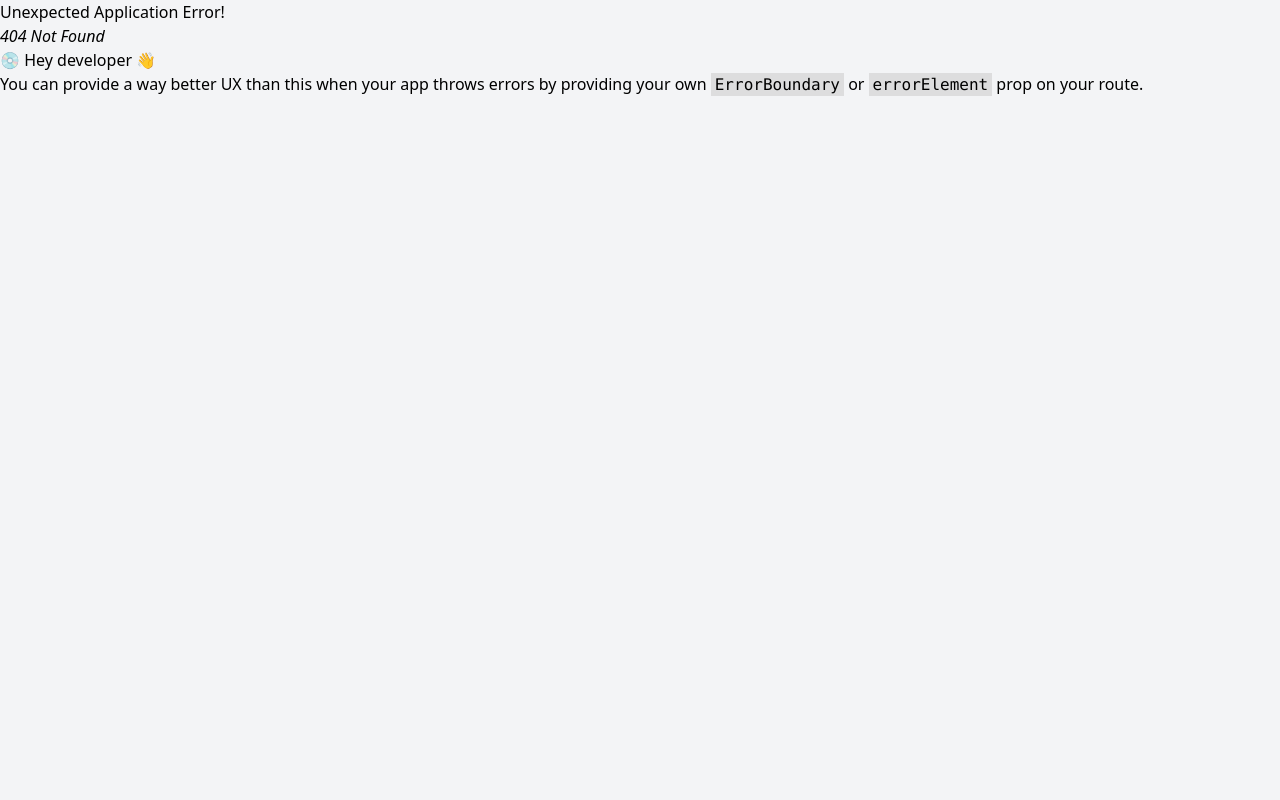
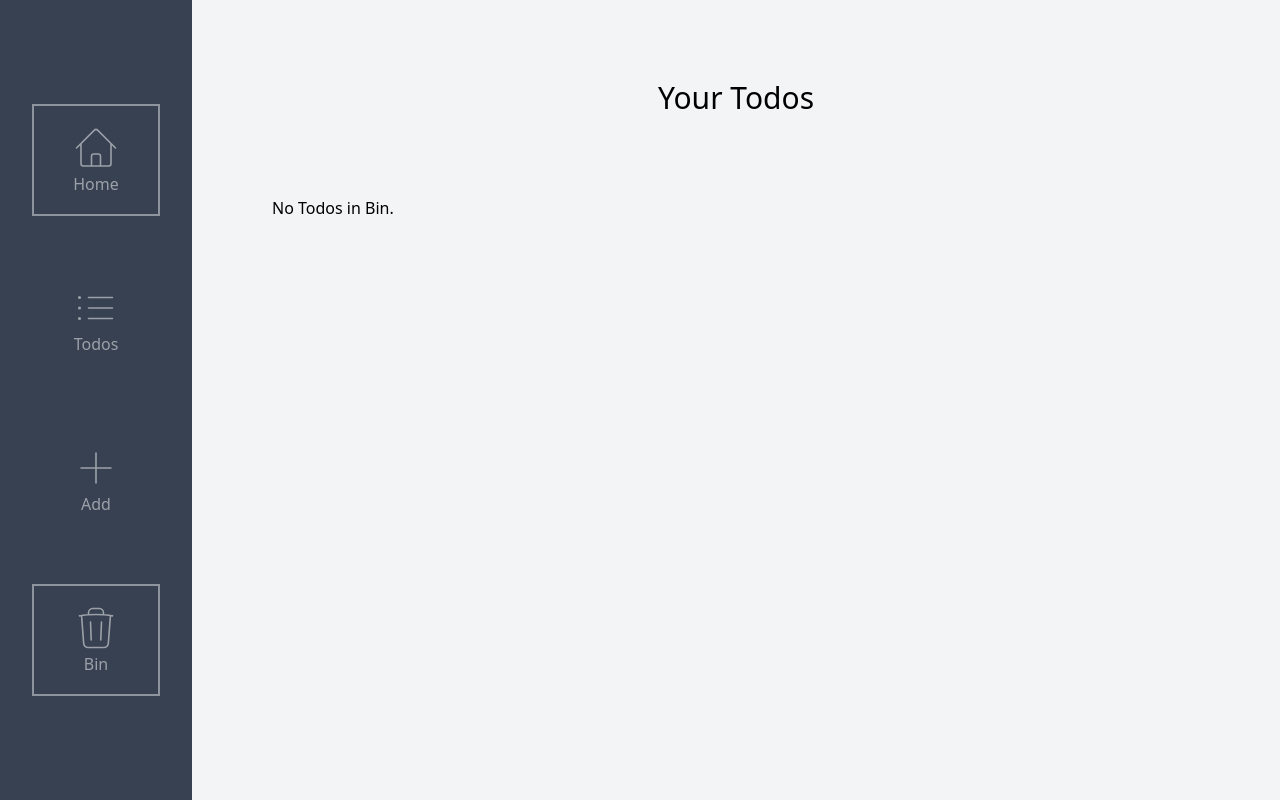
Before and after one commit to anonymous6299/ReactTodoApp, a React (Vite) app in the folder ReactApp/: page /bin in a window 1280 px wide. Before the commit this address had no page. Built offline with nearby package versions, Linux system fonts and the light colour scheme.

Commit message:
Bin&Priority

```diff
--- a/ReactApp/components/AddTodo.jsx
+++ b/ReactApp/components/AddTodo.jsx
@@ -1,8 +1,8 @@
-import React, { useEffect, useState } from 'react'
+import { useEffect, useState } from 'react'
 import SideNav from './SideNav'
 
 const AddTodo = () => {
-    const [Input, setInput] = useState({id:"", title: "", deadline: "", desc: "" });
+    const [Input, setInput] = useState({ id: "", title: "", deadline: "", desc: "", priority: ""});
     const [Data, setData] = useState([]);
     useEffect(() => {
         const savedTodos = localStorage.getItem("todo");
@@ -17,7 +17,7 @@ const AddTodo = () => {
 
     const submitData = (e) => {
         e.preventDefault();
-        Input.id=Data.length+1;
+        Input.id = Data.length + 1;
         const updatedData = [...Data, Input];
         setData(updatedData);
         localStorage.setItem("todo", JSON.stringify(updatedData));
@@ -28,19 +28,23 @@ const AddTodo = () => {
             <div className="form w-full">
                 <p className='text-center text-3xl my-20'>Add a Todo</p>
                 <form className='space-y-4 w-full'>
-                    <div className='flex w-fit mx-auto space-x-4'>
+                    <div className='flex w-fit mx-auto space-x-2'>
                         <div className='input flex flex-col'>
                             <label htmlFor="title">Todo Title</label>
-                            <input type="text" className='bg-[#F9FAFB] border border-[#D1D5DB] text-[#1F2937] focus:outline-none w-[30rem]  h-12 rounded-lg px-2' id='title' name='title' value={Input.title} onChange={onChange} />
+                            <input type="text" className='bg-[#F9FAFB] border border-[#D1D5DB] text-[#1F2937] focus:outline-none w-[30rem] h-12 rounded-lg px-2' id='title' name='title' value={Input.title} onChange={onChange} />
                         </div>
                         <div className='input flex flex-col'>
                             <label htmlFor="deadline">Todo Deadline</label>
-                            <input type="date" className='w-96 focus:outline-none border border-[#D1D5DB] h-12 rounded-lg px-4' id='deadline' name='deadline' value={Input.deadline} onChange={onChange} />
+                            <input type="date" className='w-80 focus:outline-none border border-[#D1D5DB] h-12 rounded-lg px-4' id='deadline' name='deadline' value={Input.deadline} onChange={onChange} />
+                        </div>
+                        <div className='input flex flex-col'>
+                            <label htmlFor="priority">Priority</label>
+                            <input type="text" className='bg-[#F9FAFB] border border-[#D1D5DB] text-[#1F2937] focus:outline-none w-16 h-12 rounded-lg px-2' id='priority' name='priority' value={Input.priority} onChange={onChange} />
                         </div>
                     </div>
                     <div className='input w-fit mx-auto flex flex-col'>
                         <label htmlFor="desc">Todo Description</label>
-                        <textarea className='resize-none w-[55rem] h-40 focus:outline-none border border-[#D1D5DB] rounded-lg px-2 py-4' id='desc' name='desc' value={Input.desc} onChange={onChange}></textarea>
+                        <textarea className='resize-none w-[55rem] h-40 focus:outline-none border border-[#D1D5DB] bg-[#F9FAFB] rounded-lg px-2 py-4' id='desc' name='desc' value={Input.desc} onChange={onChange}></textarea>
                     </div>
                     <div className="btn flex justify-end px-60"><button className='bg-[#3B82F6] px-4 py-2 rounded-md text-white hover:bg-[#2563EB]' onClick={submitData}>Add Todo</button></div>
                 </form>
--- /dev/null
+++ b/ReactApp/components/Bin.jsx
@@ -0,0 +1,38 @@
+import { useEffect, useState } from "react"
+import SideNav from "./SideNav"
+import Todo from "./Todo"
+
+const Bin = () => {
+  const [BinTodos, setBinTodos] = useState([])
+  useEffect(() => {
+    if (localStorage.getItem("bin")) {
+      setBinTodos(JSON.parse(localStorage.getItem("bin")))
+    }
+  }, [])
+  const DelTodo = (id) => {
+    const newTodos = BinTodos.filter((item) => {
+      return item.id !== id;
+    })
+    setBinTodos(newTodos);
+    localStorage.setItem("bin", JSON.stringify(newTodos))
+  }
+  return (
+    <>
+      <div className='flex'>
+        <div><SideNav /></div>
+        <div className='w-full'>
+          <p className='text-center text-3xl my-20'>Your Todos</p>
+          <div className='mx-20'>
+            {
+              BinTodos.length !== 0 ? BinTodos.map((item, index) => {
+                return <Todo key={index} props={{ item, DelTodo, bin: true }} />
+              }) : <p>No Todos in Bin.</p>
+            }
+          </div>
+        </div>
+      </div>
+    </>
+  )
+}
+
+export default Bin
--- a/ReactApp/components/SideNav.jsx
+++ b/ReactApp/components/SideNav.jsx
@@ -1,30 +1,31 @@
-import { useNavigate } from "react-router-dom";
+import { useNavigate,useLocation } from "react-router-dom";
 const SideNav = () => {
     const navigate = useNavigate();
+    const location = useLocation();
     return (
         <>
             <div className='SideNav bg-[#374151] flex flex-col w-fit h-[100vh] px-8 space-y-12 py-10 justify-center'>
-                <button className='text-white h-28 w-32 flex flex-col items-center border-2 justify-center' onClick={()=>{navigate("/")}}>
+                <button className={`text-white h-28 w-32 flex flex-col items-center border-2 hover:border-2 justify-center ${location.pathname==="/"?"":"opacity-50 border-0"}`} onClick={()=>{navigate("/")}}>
                     <svg xmlns="http://www.w3.org/2000/svg" fill="none" viewBox="0 0 24 24" strokeWidth={0.8} stroke="currentColor" className="size-12">
                         <path strokeLinecap="round" strokeLinejoin="round" d="m2.25 12 8.954-8.955c.44-.439 1.152-.439 1.591 0L21.75 12M4.5 9.75v10.125c0 .621.504 1.125 1.125 1.125H9.75v-4.875c0-.621.504-1.125 1.125-1.125h2.25c.621 0 1.125.504 1.125 1.125V21h4.125c.621 0 1.125-.504 1.125-1.125V9.75M8.25 21h8.25" />
                     </svg>
 
                     <p>Home</p>
                 </button>
-                <button className='text-white h-28 w-32 flex flex-col items-center opacity-50 hover:border-2 justify-center' onClick={()=>{navigate("/AllTodos")}}>
+                <button className={`text-white h-28 w-32 flex flex-col items-center opacity-50 hover:border-2 justify-center ${location.pathname==="/AllTodos"?"opacity-100 border-2":""}`} onClick={()=>{navigate("/AllTodos")}}>
                     <svg xmlns="http://www.w3.org/2000/svg" fill="none" viewBox="0 0 24 24" strokeWidth={0.8} stroke="currentColor" className="size-12">
                         <path strokeLinecap="round" strokeLinejoin="round" d="M8.25 6.75h12M8.25 12h12m-12 5.25h12M3.75 6.75h.007v.008H3.75V6.75Zm.375 0a.375.375 0 1 1-.75 0 .375.375 0 0 1 .75 0ZM3.75 12h.007v.008H3.75V12Zm.375 0a.375.375 0 1 1-.75 0 .375.375 0 0 1 .75 0Zm-.375 5.25h.007v.008H3.75v-.008Zm.375 0a.375.375 0 1 1-.75 0 .375.375 0 0 1 .75 0Z" />
                     </svg>
 
                     <p>Todos</p>
                 </button>
-                <button className='text-white h-28 w-32 flex flex-col items-center opacity-50 hover:border-2 justify-center' onClick={()=>{navigate("/addTodo")}}>
+                <button className={`text-white h-28 w-32 flex flex-col items-center opacity-50 hover:border-2 justify-center ${location.pathname==="/addTodo"?"opacity-100 border-2":""}`} onClick={()=>{navigate("/addTodo")}}>
                     <svg xmlns="http://www.w3.org/2000/svg" fill="none" viewBox="0 0 24 24" strokeWidth={0.8} stroke="currentColor" className="size-12">
                         <path strokeLinecap="round" strokeLinejoin="round" d="M12 4.5v15m7.5-7.5h-15" />
                     </svg>
                     <p>Add</p>
                 </button>
-                <button className='text-white h-28 w-32 flex flex-col items-center opacity-50 hover:border-2 justify-center'>
+                <button className={`text-white h-28 w-32 flex flex-col items-center opacity-50 hover:border-2 justify-center ${location.pathname==="/bin"?"opacity-100 border-2":""}`} onClick={()=>{navigate("/bin")}}>
                     <svg xmlns="http://www.w3.org/2000/svg" fill="none" viewBox="0 0 24 24" strokeWidth={0.8} stroke="currentColor" className="size-12">
                         <path strokeLinecap="round" strokeLinejoin="round" d="m14.74 9-.346 9m-4.788 0L9.26 9m9.968-3.21c.342.052.682.107 1.022.166m-1.022-.165L18.16 19.673a2.25 2.25 0 0 1-2.244 2.077H8.084a2.25 2.25 0 0 1-2.244-2.077L4.772 5.79m14.456 0a48.108 48.108 0 0 0-3.478-.397m-12 .562c.34-.059.68-.114 1.022-.165m0 0a48.11 48.11 0 0 1 3.478-.397m7.5 0v-.916c0-1.18-.91-2.164-2.09-2.201a51.964 51.964 0 0 0-3.32 0c-1.18.037-2.09 1.022-2.09 2.201v.916m7.5 0a48.667 48.667 0 0 0-7.5 0" />
                     </svg>
--- a/ReactApp/components/Todo.jsx
+++ b/ReactApp/components/Todo.jsx
@@ -4,20 +4,25 @@ import { useNavigate } from "react-router-dom"
 
 const Todo = ({props}) => {
     const navigate = useNavigate();
+    const onClickHandler = (route) => {
+        if (!props.bin) {
+            navigate(route)
+        }
+    }
     return (
         <>
             <div className='border border-[#c5c5c5] w-80 bg-[#F9FAFB] rounded-xl px-4 py-4 hover:shadow-lg'>
                 <div className='deadline'>
-                    <p className='text-2xl font-bold hover:underline hover:cursor-pointer w-fit' onClick={()=>{navigate(`/UpdTodo/${props.item.id}`)}}>{props.item.deadline}</p>
+                    <p className={`text-2xl font-bold ${props.bin?"":"hover:underline"} hover:cursor-pointer w-fit`} onClick={()=>{onClickHandler(`/UpdTodo/${props.item.id}`)}}>{props.item.deadline}</p>
                     <p className='text-2xl font-bold text-red-600'>Time Elapsed</p>
                 </div>
                 <hr className='my-2 border-[#E5E7EB]' />
                 <div className='flex w-full justify-between items-center'>
                     <div>
-                        <p className='text-lg font-medium hover:underline hover:cursor-pointer' onClick={()=>{navigate(`/UpdTodo/${props.item.id}`)}}>{props.item.title}</p>
+                        <p className={`text-lg font-medium ${props.bin?"":"hover:underline"} hover:cursor-pointer`} onClick={()=>{onClickHandler(`/UpdTodo/${props.item.id}`)}}>{props.item.title}</p>
                         <p className='text-sm'>{props.item.desc}</p>
                     </div>
-                    <div className='border border-black rounded-full p-1 hover:cursor-pointer' onClick={()=>{props.DelTodo(props.item.title)}}>
+                    <div className='border border-black rounded-full p-1 hover:cursor-pointer' onClick={()=>{props.DelTodo(props.item.id)}}>
                         <svg xmlns="http://www.w3.org/2000/svg" fill="none" viewBox="0 0 24 24" strokeWidth={1.5} stroke="currentColor" className="size-6 hover:size-7 transition-all">
                             <path strokeLinecap="round" strokeLinejoin="round" d="m14.74 9-.346 9m-4.788 0L9.26 9m9.968-3.21c.342.052.682.107 1.022.166m-1.022-.165L18.16 19.673a2.25 2.25 0 0 1-2.244 2.077H8.084a2.25 2.25 0 0 1-2.244-2.077L4.772 5.79m14.456 0a48.108 48.108 0 0 0-3.478-.397m-12 .562c.34-.059.68-.114 1.022-.165m0 0a48.11 48.11 0 0 1 3.478-.397m7.5 0v-.916c0-1.18-.91-2.164-2.09-2.201a51.964 51.964 0 0 0-3.32 0c-1.18.037-2.09 1.022-2.09 2.201v.916m7.5 0a48.667 48.667 0 0 0-7.5 0" />
                         </svg>
--- a/ReactApp/components/Todos.jsx
+++ b/ReactApp/components/Todos.jsx
@@ -1,4 +1,4 @@
-import React, { useEffect,useState } from 'react'
+import React, { useEffect, useState } from 'react'
 import SideNav from './SideNav'
 import Todo from './Todo'
 
@@ -9,12 +9,18 @@ const Todos = () => {
             setTodos(JSON.parse(localStorage.getItem("todo")));
         }
     }, [])
-    const DelTodo = (title) => {
-        const newTodos = Todos.filter((item)=>{
-            return item.title!==title;
+    const DelTodo = (id) => {
+        const arr = [];
+        const newTodo = Todos.find((item) => {
+            return item.id == id;
+        })
+        const newTodos = Todos.filter((item) => {
+            return item.id !== id;
         })
         setTodos(newTodos);
-        localStorage.setItem("todo",JSON.stringify(newTodos));
+        localStorage.setItem("todo", JSON.stringify(newTodos))
+        arr.push(newTodo);
+        localStorage.setItem("bin", JSON.stringify(arr))
     }
     return (
         <div className='flex'>
@@ -23,9 +29,9 @@ const Todos = () => {
                 <p className='text-center text-3xl my-20'>Your Todos</p>
                 <div className='mx-20'>
                     {
-                        Todos.length!==0?Todos.map((item,index)=>{
-                            return <Todo key={index} props={{item,DelTodo}}/>
-                        }):<p>No Todos Found.</p>
+                        Todos.length !== 0 ? Todos.map((item, index) => {
+                            return <Todo key={index} props={{ item, DelTodo, bin: false }} />
+                        }) : <p>No Todos Found.</p>
                     }
                 </div>
             </div>
--- a/ReactApp/src/main.jsx
+++ b/ReactApp/src/main.jsx
@@ -9,6 +9,7 @@ import App from './App.jsx'
 import AddTodo from '../components/AddTodo.jsx';
 import Todos from '../components/Todos.jsx';
 import UpdTodo from '../components/UpdTodo.jsx';
+import Bin from '../components/Bin.jsx';
 
 
 const router = createBrowserRouter([
@@ -28,6 +29,10 @@ const router = createBrowserRouter([
     path: "/UpdTodo/:id",
     element: <UpdTodo/>,
   },
+  {
+    path: "/bin",
+    element: <Bin/>,
+  },
 ]);
 
 
```
